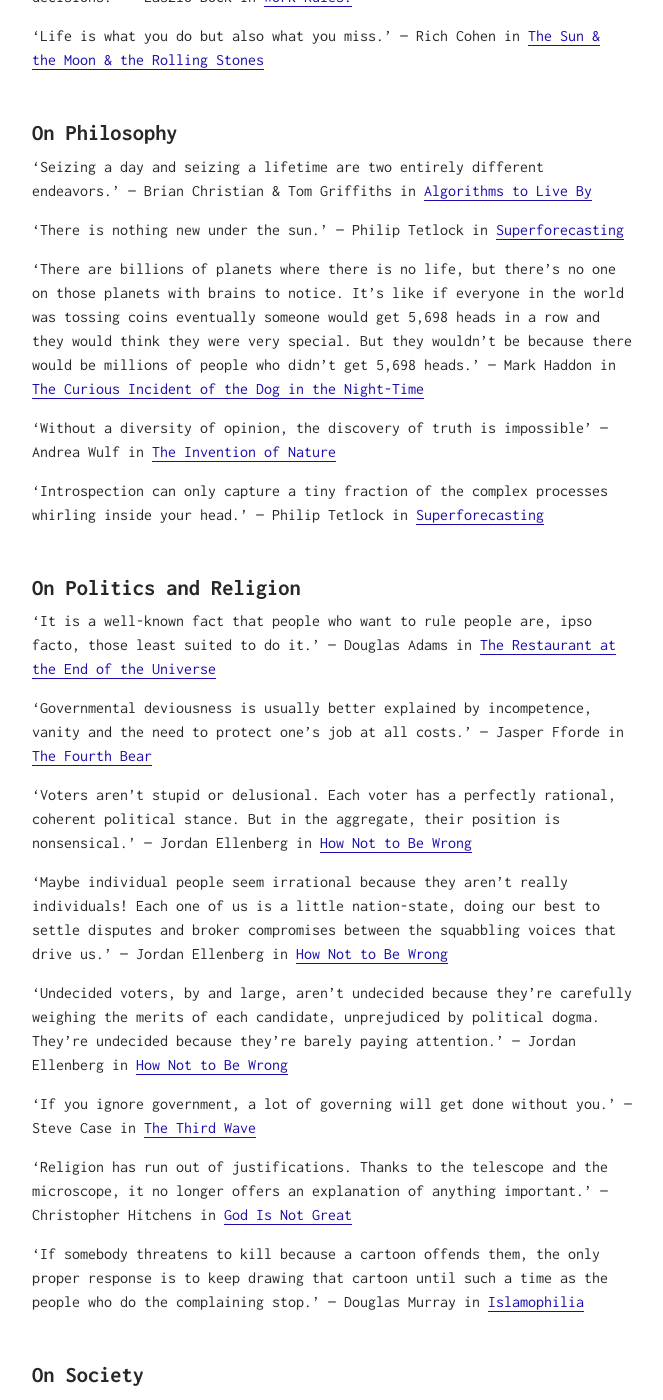
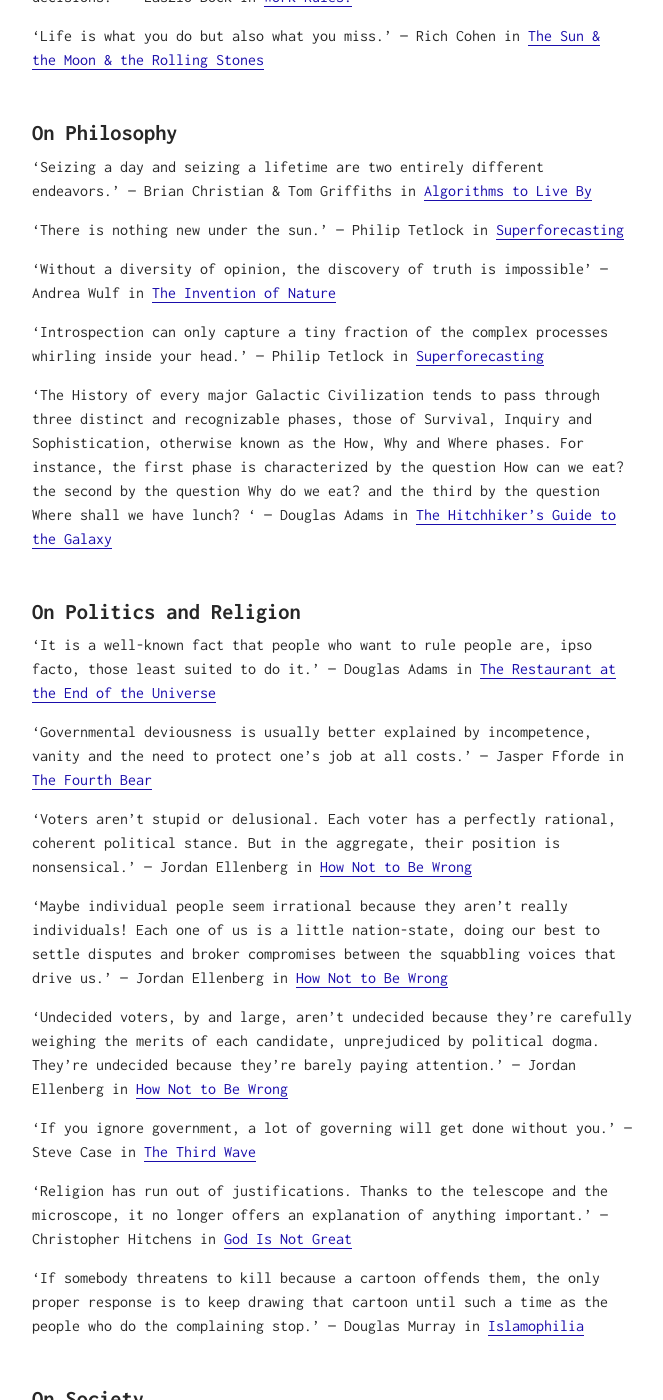
Before and after one commit to maxhumber/maxhumber.com, a Jekyll site: the page built from _posts/2016-12-24-favourite-quotes-2016.md, in a window 1280 px wide and 1400 px high, scrolled down 1848 px. Shown: the whole window, without its empty margins (308-971 px from the left). Built offline with Jekyll 4.4.1, drawn with Linux system fonts in a browser that asks for light colours; our own code applies the rules of GitHub Pages for plain Markdown files; some of the changed text lies outside the part shown.

Commit message:
Slight order shuffle

```diff
--- a/_posts/2016-12-24-favourite-quotes-2016.md
+++ b/_posts/2016-12-24-favourite-quotes-2016.md
@@ -45,11 +45,11 @@
 
 'There is nothing new under the sun.' — Philip Tetlock in [Superforecasting](http://amzn.to/2hiq611)
 
-'There are billions of planets where there is no life, but there's no one on those planets with brains to notice. It's like if everyone in the world was tossing coins eventually someone would get 5,698 heads in a row and they would think they were very special. But they wouldn't be because there would be millions of people who didn't get 5,698 heads.' — Mark Haddon in [The Curious Incident of the Dog in the Night-Time](http://amzn.to/2i4WhCk)
-
 'Without a diversity of opinion, the discovery of truth is impossible' — Andrea Wulf in [The Invention of Nature](http://amzn.to/2iqILW2)
 
 'Introspection can only capture a tiny fraction of the complex processes whirling inside your head.' — Philip Tetlock in [Superforecasting](http://amzn.to/2hiq611)
+
+'The History of every major Galactic Civilization tends to pass through three distinct and recognizable phases, those of Survival, Inquiry and Sophistication, otherwise known as the How, Why and Where phases. For instance, the first phase is characterized by the question How can we eat? the second by the question Why do we eat? and the third by the question Where shall we have lunch? ' — Douglas Adams in [The Hitchhiker's Guide to the Galaxy](http://amzn.to/2hTnEid)
 
 On Politics and Religion
 ========================
@@ -77,8 +77,6 @@
 
 'You can make a fortune in this world far more efficiently by using the law to your advantage than by breaking it.' — Jasper Fforde in [The Big Over Easy](http://amzn.to/2hit0mH)
 
-'The History of every major Galactic Civilization tends to pass through three distinct and recognizable phases, those of Survival, Inquiry and Sophistication, otherwise known as the How, Why and Where phases. For instance, the first phase is characterized by the question How can we eat? the second by the question Why do we eat? and the third by the question Where shall we have lunch? ' — Douglas Adams in [The Hitchhiker's Guide to the Galaxy](http://amzn.to/2hTnEid)
-
 'Obviously. It was designed to make you want it. If people had turned out not to want it very much, the makers would have redesigned it and redesigned it until they did. The world is now full of things like this, which is, of course, why everybody is in such a permanent state of want.' — Douglas Adams in [The Salmon of Doubt](http://amzn.to/2hit6uz)
 
 'Societies in which even your deepest beliefs and feelings can be questioned and trodden upon are the only societies worth living in.' — Douglas Murray in [Islamophilia](https://www.goodreads.com/book/show/18044655-islamophilia)
@@ -97,6 +95,8 @@
 'If we want to predict how long something will last, and have no other knowledge about it whatsoever, the best guess we can make is that it will continue just as long as it's gone on so far.' — Brian Christian & Tom Griffiths in [Algorithms to Live By](http://amzn.to/2iosnJJ)
 
 'If the forecast said there was a 70% chance of rain and it rains, people think the forecast was right; if it doesn't rain, they think it was wrong. ' — Philip Tetlock in [Superforecasting](http://amzn.to/2hiq611)
+
+'There are billions of planets where there is no life, but there's no one on those planets with brains to notice. It's like if everyone in the world was tossing coins eventually someone would get 5,698 heads in a row and they would think they were very special. But they wouldn't be because there would be millions of people who didn't get 5,698 heads.' — Mark Haddon in [The Curious Incident of the Dog in the Night-Time](http://amzn.to/2i4WhCk)
 
 On Work and Talent
 ==================
@@ -131,6 +131,6 @@
 
 'You should never pass up an opportunity to be kind. You should never not thank someone. You should never not say something nice when you think it.' — Christopher Moore in [Secondhand Souls](http://amzn.to/2hTieE8)
 
-~
+~ P.S.
 
 If you're interested, I parsed through all of my Kindle highlights using [this script](http://maxhumber.com/blog/kindle-clippings). And if you want to see The 2015 Edition of my 52 favourite quotes it's available on [Medium](https://medium.com/@maxhumber/52-quotes-89c538fa38fa#.kvpkvwxhy).
```
